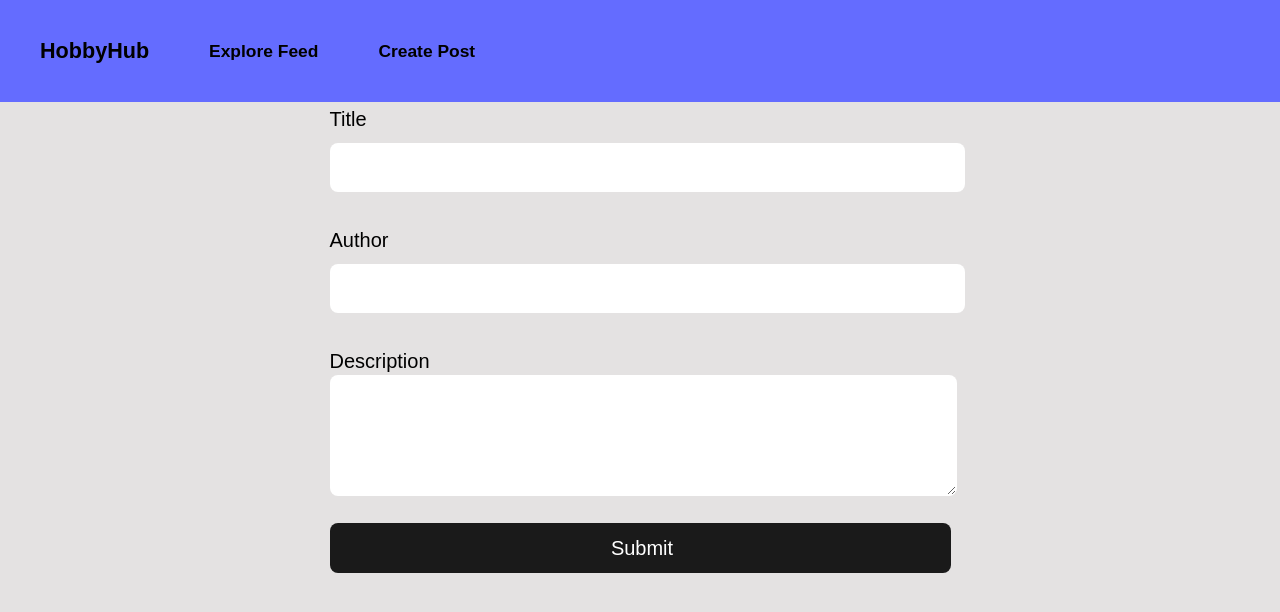
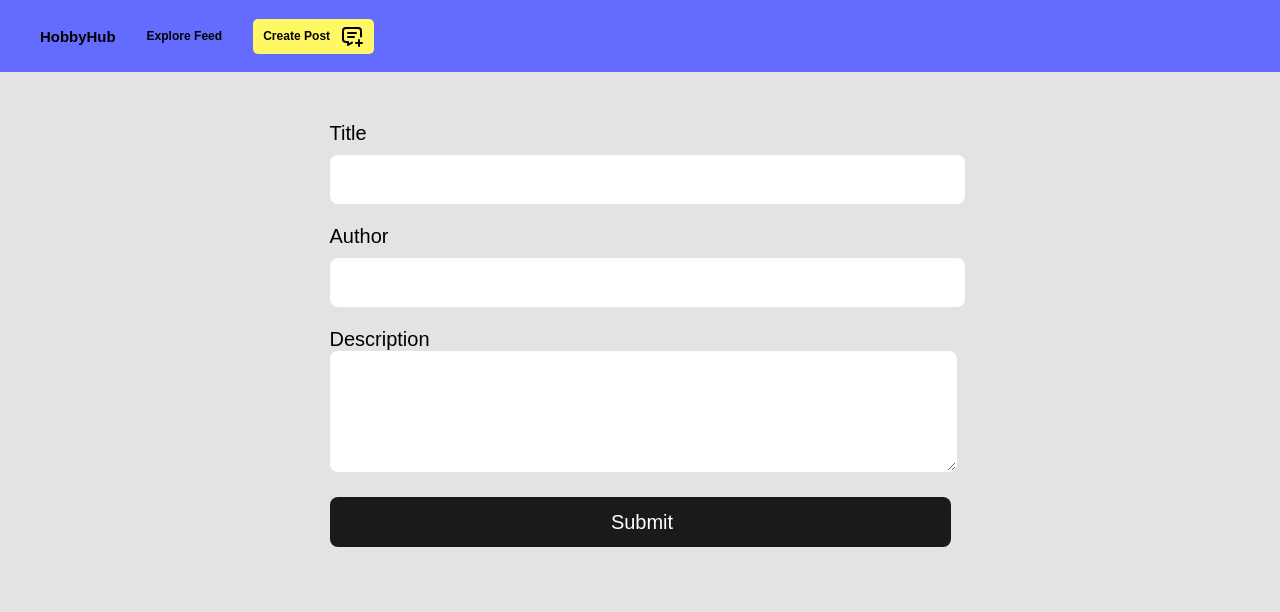
Before and after one commit to desantamaria/hobbyhub, a React (Vite) app: page /new in a window 1280 px wide. Shown: the top 612 px of the page. Built offline with nearby package versions, Linux system fonts and the light colour scheme; no server answers; the database is empty.

Commit message:
Updated UI

```diff
--- a/src/App.css
+++ b/src/App.css
@@ -2,7 +2,7 @@
     font-family:Avenir, "Century Gothic", sans-serif;
     font-weight:100;
     font-style:normal;
-    font-size: calc(10px + 2vmin);
+    font-size: calc(10px + 1vmin);
     color: black;
     justify-content: center;
     /* padding:20px; */
@@ -23,15 +23,44 @@
 
   .navlinks {
     display: flex;
-    justify-content: flex-start;
-    gap: 60px;
     align-items: center;
-
+    gap: 10px;
     list-style-type: none;
     margin: 0;
   }
 
+  .link {
+    border: 1px solid transparent;
+    border-color: #646cff ;
+    transition: 0.25s;
+    padding-left: 20px;
+    padding-right: 20px;
+  }
 
+  .link:hover {
+    border-color: #FFF764;
+    color: #FFF764;
+  }
+
+.create-post {
+    display: flex;
+    align-items: center;
+    gap: 10px;
+    background-color: #FFF764;
+    padding: 10px;
+    border-radius: 5px;
+    height: 15px;
+    transition: 0.25s;
+
+}
+
+.create-post:hover {
+    background-color: #d6d051;
+}
+
+.create-post:active {
+    background-color: #fbf8cb;
+}
 
 
   .header{
@@ -51,6 +80,9 @@
     flex-direction: column;
   }
 
+
+  .Edi
+
   button {
     border-radius: 8px;
     border: 1px solid transparent;
--- a/src/App.jsx
+++ b/src/App.jsx
@@ -50,14 +50,20 @@ const App = () => {
           <li>
             <h5> HobbyHub</h5>
           </li>
-          <li className="link">
-            <Link to="/">
+          <Link className="link" to="/">
+            <li>
               <h6>Explore Feed</h6>
-            </Link>
-          </li>
-          <li className="link">
+            </li>
+          </Link>
+          <li>
             <Link to="/new">
-              <h6> Create Post </h6>
+              <div className="create-post">
+                <h6> Create Post</h6>
+                <img
+                  className="create-post-icon"
+                  src="src/assets/tabler-icon-message-plus.svg"
+                />
+              </div>
             </Link>
           </li>
         </ul>
--- a/src/components/Card.jsx
+++ b/src/components/Card.jsx
@@ -13,7 +13,7 @@ const Card = (props) => {
       <div className="Card">
         <p className="timestamp">{"Posted: " + props.created_at}</p>
         <h2 className="title">{props.title}</h2>
-        <h3 className="author">{"by " + props.author}</h3>
+        {/* <h3 className="author">{"by " + props.author}</h3> */}
       </div>
     </Link>
   );
--- a/src/pages/CreatePost.css
+++ b/src/pages/CreatePost.css
@@ -1,3 +1,7 @@
+.CreatePost {
+    margin-top: 50px;
+  }
+
 input {
     margin-top: 10px;
     width: 100%;
--- a/src/pages/CreatePost.jsx
+++ b/src/pages/CreatePost.jsx
@@ -1,22 +1,21 @@
-import React, { useState } from 'react';
-import './CreatePost.css'
-import { supabase } from '../client'
+import React, { useState } from "react";
+import "./CreatePost.css";
+import { supabase } from "../client";
 
 const CreatePost = () => {
-
-    const [post, setPost] = useState({title: "", author: "", description: ""})
+  const [post, setPost] = useState({ title: "", author: "", description: "" });
 
   const handleChange = (event) => {
-        const {name, value} = event.target;
-        setPost( (prev) => {
+    const { name, value } = event.target;
+    setPost((prev) => {
       return {
         ...prev,
-                [name]:value,
-            }
-        })
+        [name]: value,
+      };
+    });
 
     console.log(post);
-    }
+  };
 
   const createPost = async (event) => {
     event.preventDefault();
@@ -24,37 +23,60 @@ const CreatePost = () => {
     console.log(post);
 
     const { error } = await supabase
-        .from('Posts')
-        .insert({title: post.title, author: post.author, description: post.description})
-        .select()
+      .from("Posts")
+      .insert({
+        title: post.title,
+        author: post.author,
+        description: post.description,
+      })
+      .select();
 
     if (error) {
       console.log(error);
     }
 
     window.location = "/";
-
-    }
+  };
 
   return (
-        <div>
+    <div className="CreatePost">
       <form>
-                <label >Title</label> <br />
-                <input type="text" id="title" name="title" value ={post.title} onChange={handleChange}/><br />
-                <br/>
-
-                <label >Author</label><br />
-                <input type="text" id="author" name="author" value ={post.author} onChange={handleChange}/><br />
-                <br/>
-
-                <label >Description</label><br />
-                <textarea name="description" rows="5" cols="50" id="description" value ={post.description} onChange={handleChange}>
-                </textarea>
-                <br/>
+        <label>Title</label> <br />
+        <input
+          type="text"
+          id="title"
+          name="title"
+          value={post.title}
+          onChange={handleChange}
+        />
+        <br />
+        <br />
+        <label>Author</label>
+        <br />
+        <input
+          type="text"
+          id="author"
+          name="author"
+          value={post.author}
+          onChange={handleChange}
+        />
+        <br />
+        <br />
+        <label>Description</label>
+        <br />
+        <textarea
+          name="description"
+          rows="5"
+          cols="50"
+          id="description"
+          value={post.description}
+          onChange={handleChange}
+        ></textarea>
+        <br />
         <input type="submit" value="Submit" onClick={createPost} />
       </form>
     </div>
-    )
-}
+  );
+};
 
-export default CreatePost
+export default CreatePost;
--- a/src/pages/EditPost.css
+++ b/src/pages/EditPost.css
@@ -1,3 +1,7 @@
+.EditPost {
+    margin-top: 50px;
+}
+
 input {
     margin-top: 10px;
     width: 100%;
--- a/src/pages/EditPost.jsx
+++ b/src/pages/EditPost.jsx
@@ -56,7 +56,7 @@ const EditPost = ({ data }) => {
   };
 
   return (
-    <div>
+    <div className="EditPost">
       <form>
         <label htmlFor="title">Title</label> <br />
         <input
```
Also changed, not shown: src/pages/ReadPosts.css (+4 -5 lines), src/assets/tabler-icon-message-plus.svg (added). Lines whose indentation alone changed are shown as unchanged.
